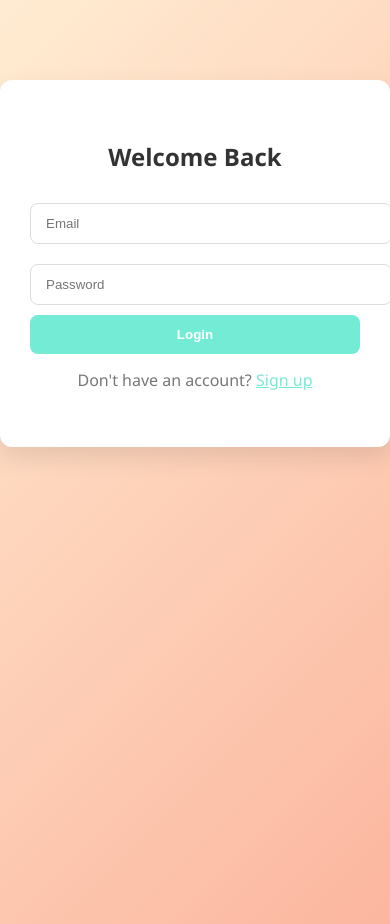
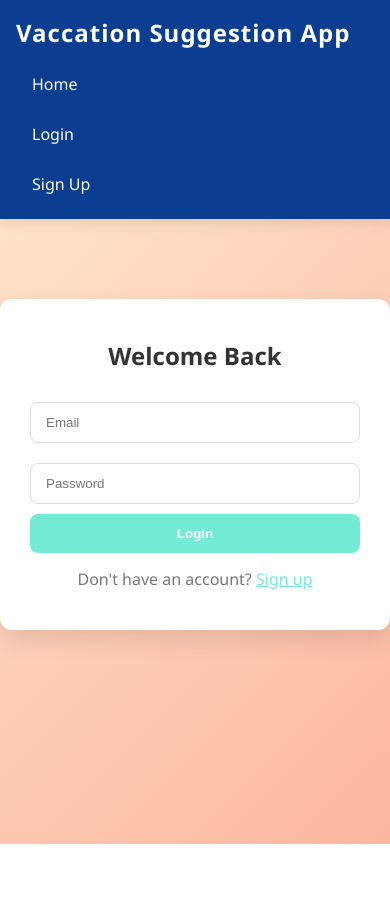
Before and after one commit to AguAlex/Vacation-Suggestions-App, a React (Create React App) app in the folder frontend/: page /login in a window 390 px wide. After the commit the page ends 844 px from the top, so only its background shows below. Built offline with nearby package versions, Linux system fonts and the light colour scheme.

Commit message:
sincronizare componente, fix header

```diff
--- a/frontend/src/App.js
+++ b/frontend/src/App.js
@@ -1,4 +1,4 @@
-import React from "react";
+import React, { useState} from "react";
 import { BrowserRouter as Router, Routes, Route, Switch } from "react-router-dom";
 import Header from "./components/Header";
 import Login from "./pages/Login";
@@ -7,13 +7,23 @@ import Home from "./pages/Home";
 import "./App.css";
 
 function App() {
+
+  const [user, setUser] = useState(() => {
+    const storedUser = localStorage.getItem("user");
+    return storedUser ? JSON.parse(storedUser) : null;
+  });
+
   return (
     <Router>
+      <Header user={user} setUser={setUser} />
       <Routes>
-        <Route path="/" element={<Home />} />
-        <Route path="/login" element={<Login />} />
+        <Route path="/" element={<Home user={user} setUser={setUser} />} />
+        <Route path="/home" element={<Home user={user} setUser={setUser} />} />
+        <Route path="/login" element={<Login setUser={setUser} />} />
         <Route path="/signup" element={<Signup />} />
-    </Routes>
+      </Routes>
+
+
     </Router>
   );
 }
--- a/frontend/src/components/Header.css
+++ b/frontend/src/components/Header.css
@@ -1,28 +1,98 @@
+/* Reset de bază pentru siguranță */
+* {
+  margin: 0;
+  padding: 0;
+  box-sizing: border-box;
+}
+
 .header {
   display: flex;
   justify-content: space-between;
   align-items: center;
-    background-color: #3498db;
-    padding: 10px 20px;
-    color: white;
+  background-color: #0b3d91; /* Albastru închis, profesional */
+  color: #ffffff;
+  padding: 1rem 2rem;
+  box-shadow: 0 4px 12px rgba(0, 0, 0, 0.1);
+  position: sticky;
+  top: 0;
+  z-index: 100;
 }
 
 .logo {
-    font-size: 24px;
-    font-weight: bold;
+  font-size: 1.8rem;
+  font-weight: 700;
+  letter-spacing: 1px;
+  color: #ffffff;
+  cursor: pointer;
+  transition: transform 0.2s ease;
+}
+
+.logo:hover {
+  transform: scale(1.05);
 }
 
 .nav-links {
   display: flex;
-    gap: 15px;
+  gap: 1.5rem;
+  list-style: none;
 }
 
-  .nav-link {
-    color: white;
-    text-decoration: none;
-    font-size: 16px;
+.nav-links li {
+  display: flex;
+  align-items: center;
 }
 
-  .nav-link:hover {
-    text-decoration: underline;
+.nav-links a,
+.nav-links button {
+  text-decoration: none;
+  color: #ffffff;
+  background: none;
+  border: none;
+  font-size: 1rem;
+  cursor: pointer;
+  padding: 0.5rem 1rem;
+  border-radius: 6px;
+  transition: background-color 0.3s ease, color 0.3s ease;
 }
+
+.nav-links a:hover,
+.nav-links button:hover {
+  background-color: #ffffff;
+  color: #0b3d91;
+}
+
+.nav-links button {
+  font-family: inherit;
+}
+
+@media (max-width: 768px) {
+  .nav-links {
+    gap: 1rem;
+  }
+
+  .logo {
+    font-size: 1.5rem;
+  }
+}
+
+@media (max-width: 480px) {
+  .header {
+    flex-direction: column;
+    align-items: flex-start;
+    padding: 1rem;
+  }
+
+  .nav-links {
+    flex-direction: column;
+    align-items: flex-start;
+    width: 100%;
+    gap: 0.75rem;
+    margin-top: 1rem;
+  }
+
+  .nav-links a,
+  .nav-links button {
+    width: 100%;
+    text-align: left;
+  }
+}
--- a/frontend/src/components/Header.jsx
+++ b/frontend/src/components/Header.jsx
@@ -2,9 +2,7 @@ import React, {useState, useEffect} from "react";
 import { Link } from "react-router-dom";
 import "./Header.css";
 
-function Header() {
-
-    const [user, setUser] = useState(null);
+function Header({ user, setUser }) {
 
     useEffect(() => {
         const storedUser = localStorage.getItem("user");
@@ -23,6 +21,7 @@ function Header() {
         <header className="header">
         <div className="logo">Vaccation Suggestion App</div>
         <nav className="nav-links">
+            <li><Link to="/home">Home</Link></li>
             {!user ? (
                 <>
                 <li><Link to="/login">Login</Link></li>
--- a/frontend/src/pages/Home.jsx
+++ b/frontend/src/pages/Home.jsx
@@ -2,47 +2,45 @@ import React, { useState, useEffect } from "react";
 import { useNavigate } from "react-router-dom";
 import Header from '../components/Header';
 
-function Home() {
-  const [user, setUser] = useState(null);
+function Home({ user, setUser }) {
   const navigate = useNavigate();
 
   useEffect(() => {
     const token = localStorage.getItem("token");
     const storedUser = localStorage.getItem("user");
 
-    if (!token) {
-      navigate("/login"); // Redirecționează utilizatorul la login dacă nu există token
-    } else if (storedUser) {
+    if (token && storedUser) {
       try {
         const parsedUser = JSON.parse(storedUser);
-        console.log(parsedUser); // Verifică ce date sunt în storedUser
-        setUser(parsedUser); // Setează utilizatorul dacă este valid
+        setUser(parsedUser);
       } catch (error) {
         console.error("Error parsing user data from localStorage:", error);
-        navigate("/login"); // Dacă nu reușește să parseze datele, trimite la login
+        // Poți lăsa user-ul null dacă parsing-ul e invalid
+        setUser(null);
       }
     } else {
-      navigate("/login"); // Dacă nu există utilizator stocat, trimite la login
+      // Nu există token sau user, îl lași pe user null.
+      setUser(null);
     }
-  }, [navigate]);
+  }, [setUser]);
 
 
-  const handleLogout = () => {
-    localStorage.removeItem("token");
-    localStorage.removeItem("user");
-    navigate("/login");
-  };
+  // const handleLogout = () => {
+  //   localStorage.removeItem("token");
+  //   localStorage.removeItem("user");
+  //   navigate("/login");
+  // };
 
   return (
     <div>
-        <Header />
+
         {user ? (
             <div>
               <h1>Hello, {user.nume}!</h1>
-              <button onClick={handleLogout}>Logout</button>
+
             </div>
         ) : (
-            <h1>Loading...</h1>
+            <h1>Hello! You can sign up.</h1>
         )}
     </div>
   );
```
Lines whose indentation alone changed are shown as unchanged.
